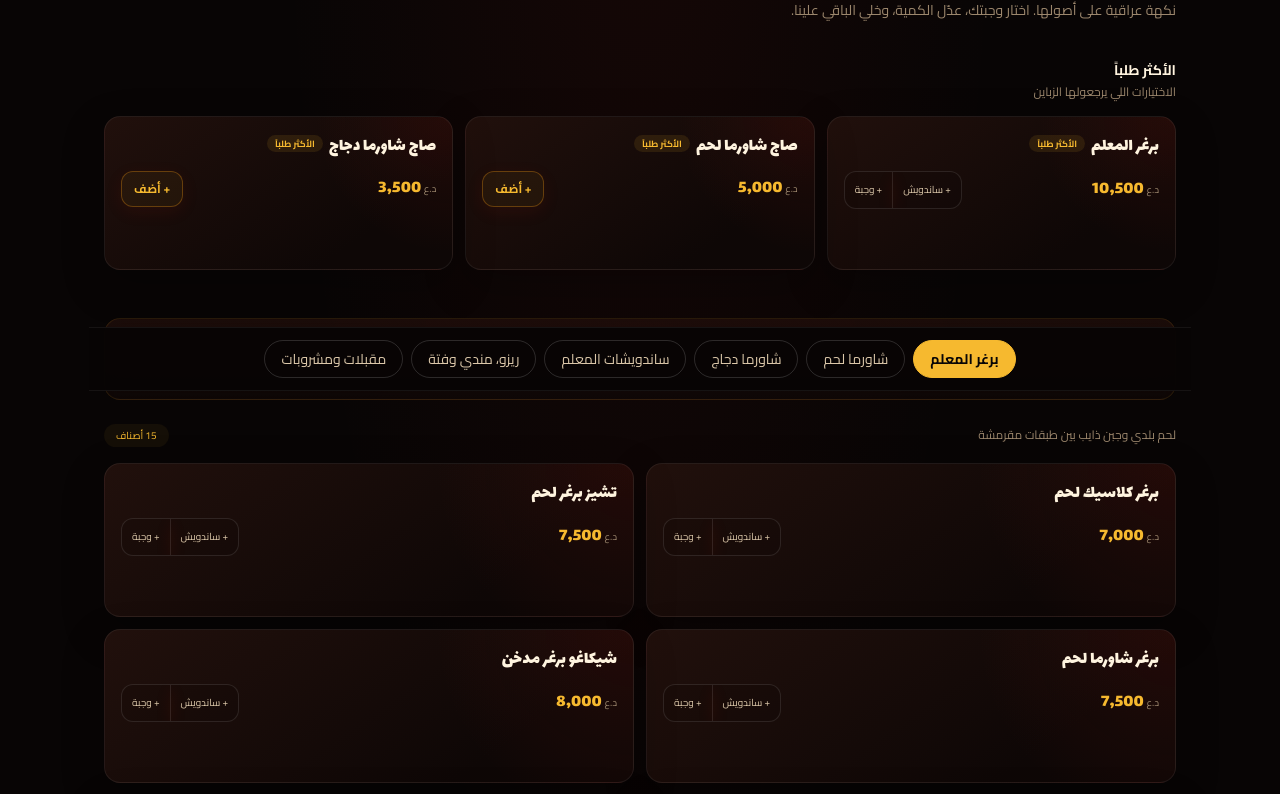
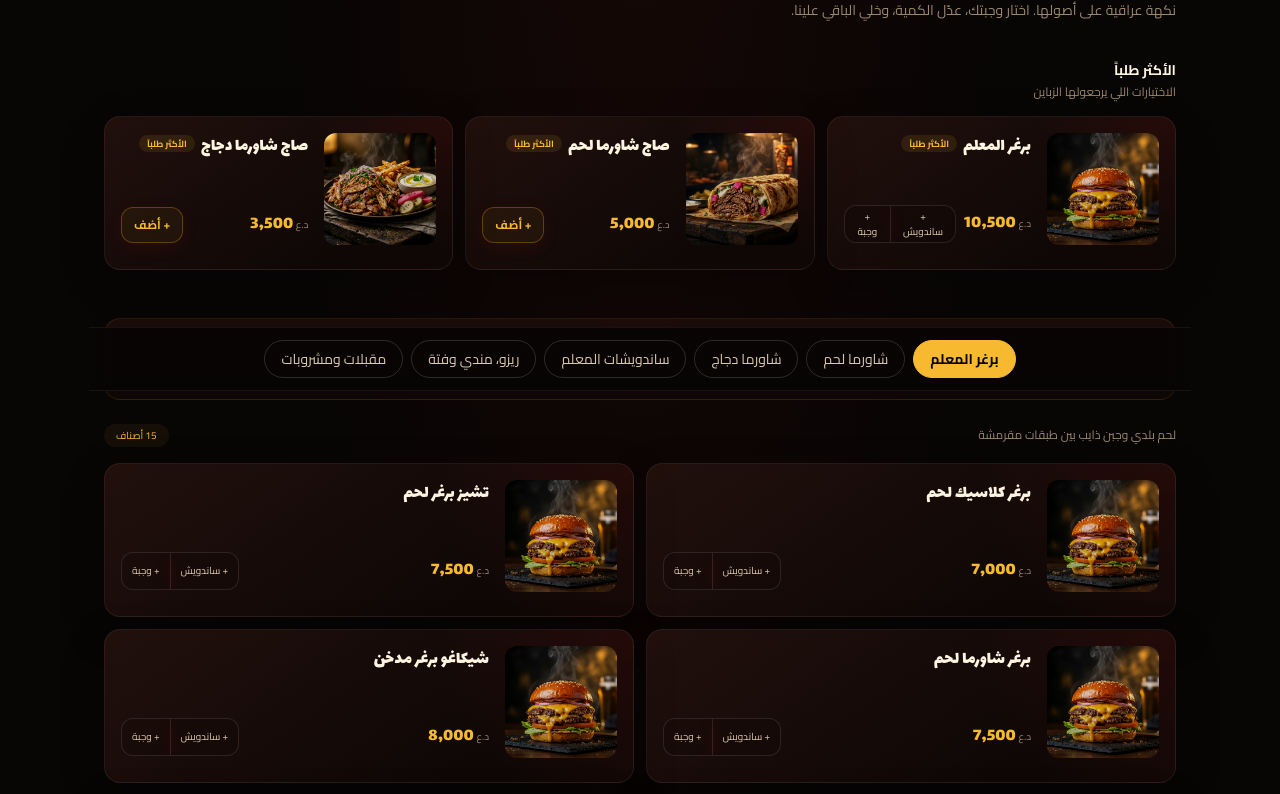
Before and after one commit to haideralbaba-rgb/-, a React (Vite) app: page / in a window 1280 px wide. Shown: the part 4977-5771 px from the top of the page. Built offline with nearby package versions, Linux system fonts and the light colour scheme; no server answers.

Commit message:
feat(menu): add appetizing image to every menu item

```diff
--- a/src/data/menuData.ts
+++ b/src/data/menuData.ts
@@ -27,6 +27,18 @@ export interface MenuCategory {
 let _uid = 0;
 const uid = (base: string) => `${base}-${++_uid}`;
 
+// Until individual professional photos are supplied for every SKU, use the
+// closest existing restaurant photograph automatically. This guarantees that
+// every menu card has a real image instead of an empty/placeholder block.
+function imageFor(name: string): string {
+  const n = name.toLowerCase();
+  if (n.includes("برغر") || n.includes("برجر")) return "/images/burger-deluxe.jpg";
+  if (n.includes("شاورما دجاج") || n.includes("دجاج")) return "/images/shawarma-chicken.jpg";
+  if (n.includes("شاورما لحم") || n.includes("لحم") || n.includes("كباب")) return "/images/shawarma-meat.jpg";
+  if (n.includes("بروستد") || n.includes("فنكر") || n.includes("فرايز") || n.includes("بطاطا") || n.includes("موزريلا") || n.includes("بصل")) return "/images/broasted-chicken.jpg";
+  return "/images/food/plating-macro.jpg";
+}
+
 function makeItems(
   raw: {
     name: string;
@@ -36,6 +48,7 @@ function makeItems(
     tag?: string;
     popular?: boolean;
     desc?: string;
+    image?: string;
   }[]
 ): MenuItem[] {
   return raw.map((r) => {
@@ -45,6 +58,7 @@ function makeItems(
         .replace(/\s+/g, "-")
         .replace(/[^\u0600-\u06FFa-zA-Z0-9-]/g, "")
     );
+    const image = r.image ?? imageFor(r.name);
     if (r.sandwich && r.meal) {
       return {
         id,
@@ -53,6 +67,7 @@ function makeItems(
         price: r.meal,
         tag: r.tag,
         popular: r.popular,
+        image,
         variants: [
           { id: `${id}-sandwich`, label: "ساندويش", price: r.sandwich },
           { id: `${id}-meal`, label: "وجبة", price: r.meal },
@@ -66,6 +81,7 @@ function makeItems(
       price: r.price ?? r.meal ?? r.sandwich ?? 0,
       tag: r.tag,
       popular: r.popular,
+      image,
     };
   });
 }
```
